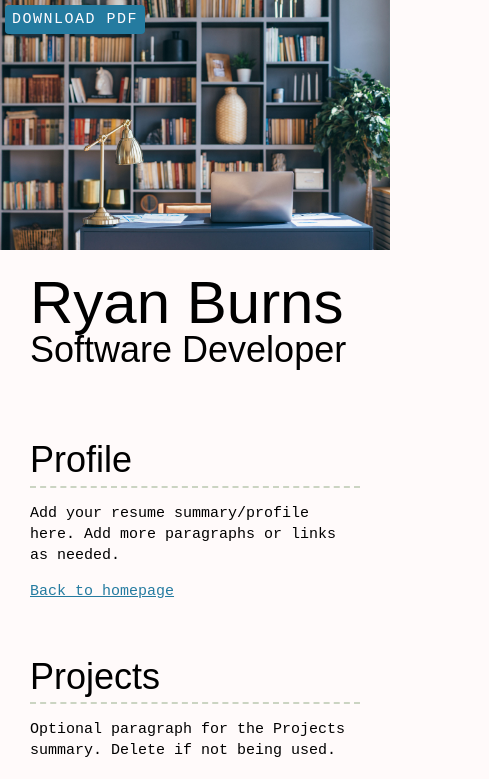
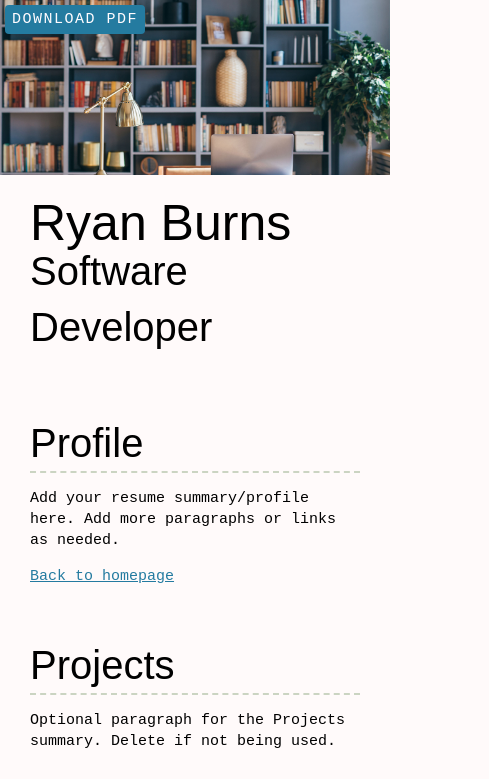
Before and after one commit to ryanbcommits/personal-site, a plain HTML site: page resume.html in a window 390 px wide. Shown: the top 779 px of the page, 489 px wide, since content can reach past the window. Drawn offline with Linux system fonts and the light colour scheme; a web font is replaced by a local one.

Commit message:
Made some adjustments to the header with media queries

```diff
--- a/css/styles.css
+++ b/css/styles.css
@@ -134,7 +134,17 @@ footer a:hover {
         position: absolute;
     }
 }
-
+@media screen and (max-width:500px) {
+    .resume header::before {
+        height: 175px;
+    }
+    h1 {
+        font-size: 5rem;
+    }
+    h2 {
+        font-size: 4rem;
+    }
+}
 
 /* Projects
 -------------------------------------*/
@@ -174,16 +184,22 @@ footer a:hover {
 /* Work Experience
 -------------------------------------*/
 .work-item {
-    display: grid;
-    grid-template-columns: 300px 1fr;
-    column-gap: 20px;
+
     margin: 30px 0;
 }
 .work-details p {
     margin: 0;
 }
-.work-summary p:first-child {
-    margin-top: 0;
+
+@media screen and (min-width: 860px) {
+    .work-item {
+        display: grid;
+        grid-template-columns: 300px 1fr;
+        column-gap: 20px;
+    }
+    .work-summary p:first-child {
+        margin-top: 0;
+}
 }
 
 
```
